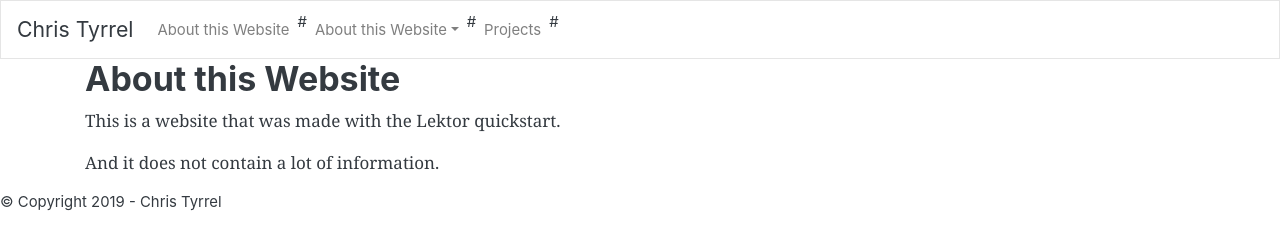
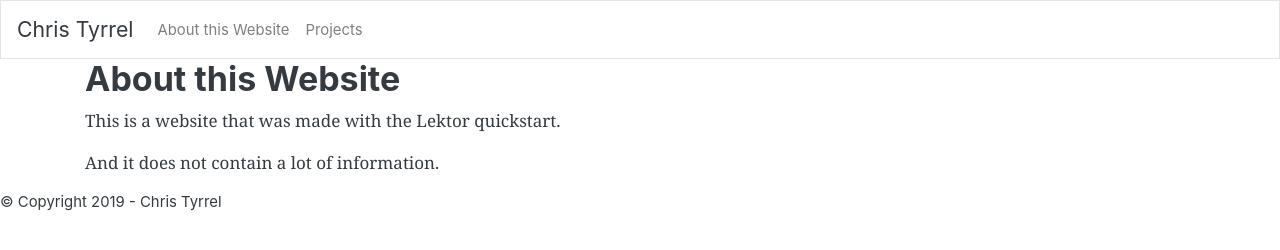
Before and after one commit to ChrisTyrrel/christyrrel-me, a plain HTML site: page about/index.html in a window 1280 px wide. Drawn offline with nearby package versions, Linux system fonts and the light colour scheme.

Commit message:
Synchronized build

```diff
--- a/about/index.html
+++ b/about/index.html
@@ -13,14 +13,8 @@
         <ul class="navbar-nav mr-auto">
 
             <li class="nav-item"  class="active"><a class="nav-link" href="../about/">About this Website</a></li>
-           #
-              <li class="nav-item dropdown">
-                <a class="nav-link dropdown-toggle" href="../about/" id="navbarDropdown" role="button" data-toggle="dropdown" aria-haspopup="true" aria-expanded="false">About this Website</a>
-              </li>
-            #
 
             <li class="nav-item" ><a class="nav-link" href="../projects/">Projects</a></li>
-           #
 
         </ul>
       </div>
```
Also changed, not shown: index.html (+0 -2 lines), projects/index.html (+0 -6 lines).
